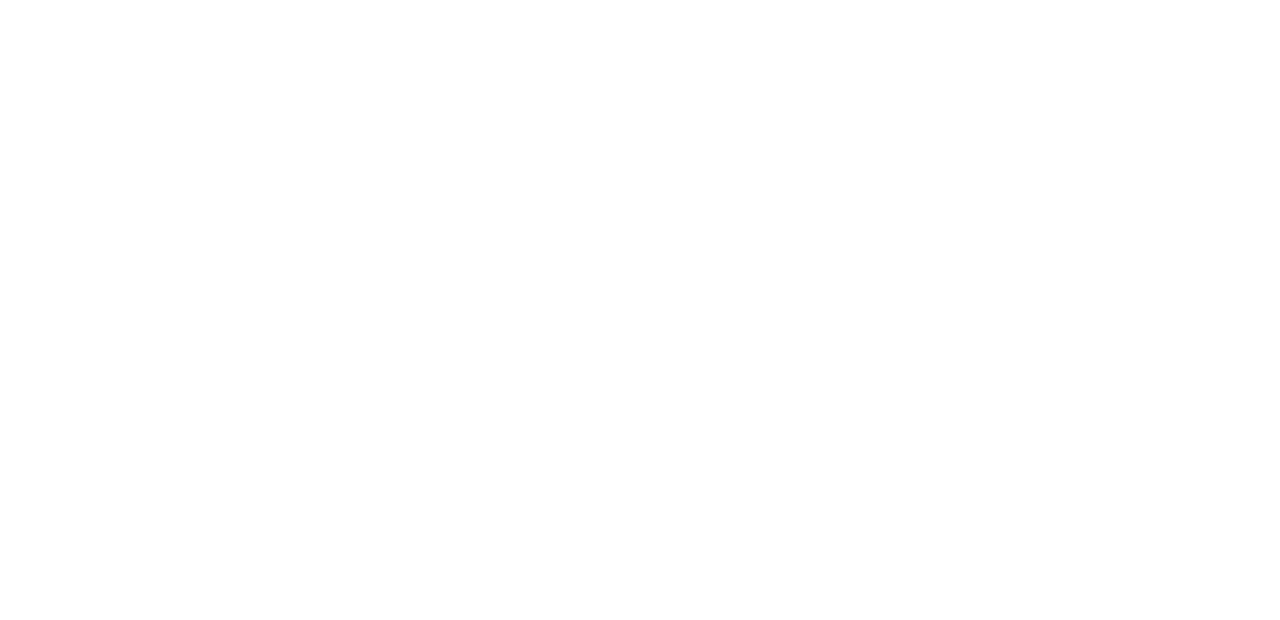
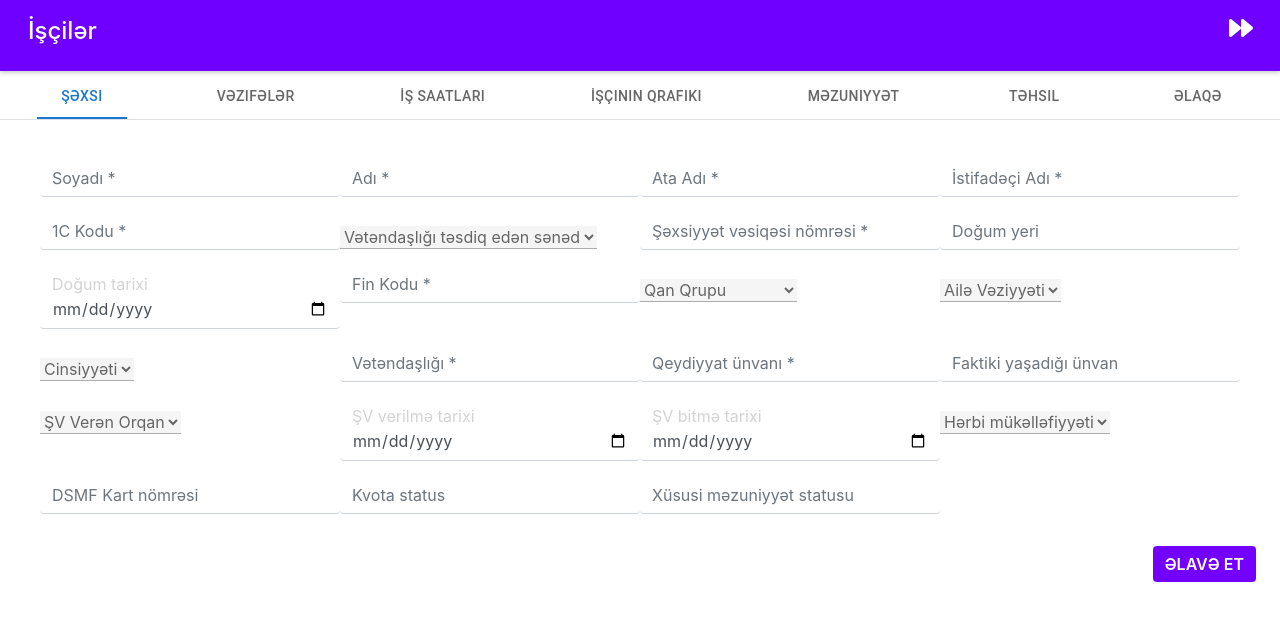
Before and after one commit to yusifmustafa/MyHrProject, a React (Create React App) app: page /edit-user/1 in a window 1280 px wide. Before the commit this address had no page. Shown: the top 620 px of the page. Built offline with nearby package versions, Linux system fonts and the light colour scheme.

Commit message:
searchTab elave etdim,bosh insert'in qarshisini aldim

```diff
--- a/package.json
+++ b/package.json
@@ -11,13 +11,16 @@
     "@testing-library/react": "^13.4.0",
     "@testing-library/user-event": "^13.5.0",
     "bootstrap": "^5.2.0",
+    "formik": "^2.2.9",
     "react": "^18.2.0",
     "react-bootstrap": "^2.5.0",
     "react-dom": "^18.2.0",
     "react-icons": "^4.4.0",
     "react-router-dom": "^6.3.0",
     "react-scripts": "5.0.1",
-    "web-vitals": "^2.1.4"
+    "react-toastify": "^9.0.8",
+    "web-vitals": "^2.1.4",
+    "yup": "^0.32.11"
   },
   "scripts": {
     "start": "react-scripts start",
--- a/src/App.js
+++ b/src/App.js
@@ -5,10 +5,9 @@ import Tablelist from "./components/Tablelist";
 function App() {
   return (
     <Routes>
-
-        <Route path="/" element={<Tablelist />} />
-        <Route path="add-user" element={<Adduser />} />
-
+      <Route path="/" element={<Tablelist />} />
+      <Route path="/add-user" element={<Adduser />} />
+      <Route path="/edit-user/:userId" element={<Adduser />} />
     </Routes>
   );
 }
--- a/src/components/Adduser.css
+++ b/src/components/Adduser.css
@@ -52,3 +52,21 @@ padding-top:1rem;
     transform: rotateY(180deg);
     margin-right: 0.7rem;
 }
+
+
+/* ---------------- */
+
+input[type="date"]:before {
+    color: lightgrey;
+    content: attr(placeholder) !important;
+    margin-right: 0.5em;
+  }
+  input[type="date"]:focus:before {
+    content: 'Doğum tarixi' !important;
+  }
+
+  input::-webkit-outer-spin-button,
+input::-webkit-inner-spin-button {
+  -webkit-appearance: none;
+  margin: 0;
+}
--- a/src/components/Adduser.jsx
+++ b/src/components/Adduser.jsx
@@ -1,4 +1,4 @@
-import React, { useState } from "react";
+import React, { useState, useEffect } from "react";
 import "./Adduser.css";
 import { Tab, Box } from "@mui/material";
 import { TabContext, TabList, TabPanel } from "@mui/lab";
@@ -7,33 +7,38 @@ import Department from "./Department";
 import Education from "./Education";
 import { Link, useParams } from "react-router-dom";
 import { FaBackward } from "react-icons/fa";
+import "react-toastify/dist/ReactToastify.css";
 export const ADD_USER = "ADD_USER";
-export const EDIT_PERSON = "EDIT_PERSON";
 function Adduser() {
   const [form, setForm] = useState({});
-
   const onChange = (e) => {
     setForm({ ...form, [e.target.name]: e.target.value });
   };
 
   const handleOnClick = (e) => {
     const { action, data } = e;
+    if (
+      form.name === "" ||
+      form.surname === "" ||
+      form.username === "" ||
+      form.fathername === ""
+    ) {
+      alert("error");
+      return;
+    }
     if (action === ADD_USER) {
-      data.userId = 0;
-      setForm(data);
-      //  setForm({ userId: 0 });
-      console.log("addUserForm", form);
-      upsertPerson();
-      console.log("setFormData", data);
-    } else if (action === EDIT_PERSON) {
+
+      data.userId = userId !== undefined ? userId : 0;
       setForm(data);
       upsertPerson();
     }
   };
   const [value, setValue] = useState("1");
-  const { userId } = useParams();
-  // console.log("userId: ", userId);
-  const selectedUserId = userId;
+  let { userId } = useParams();
+
+  useEffect(() => {
+    getUserInfoById(userId);
+  }, [userId]);
 
   const handleChange = (event, newValue) => {
     setValue(newValue);
@@ -65,7 +70,7 @@ function Adduser() {
           </Box>
           <TabPanel value="1">
             <Personal
-              userId={selectedUserId}
+              userId={userId}
               onChange={onChange}
               handleOnClick={handleOnClick}
               form={form}
@@ -90,15 +95,15 @@ function Adduser() {
 
   function upsertPerson() {
     let updateData = getDataFromLocalStorage();
-    console.log("upsertForm", form);
+    // form.userId = userId;
     if (form.userId === 0) {
       form.userId = getMaxUserId();
       updateData.push(form);
-      console.log("pushForm", form);
     } else if (form.userId > 0) {
       updateData = (updateData ? updateData : []).map((item) => {
-        if (item.userId === form.userId) return form;
-        else return item;
+        if (item.userId === form.userId) {
+          return form;
+        } else return item;
       });
     }
     if (updateData && typeof updateData === "object") {
@@ -109,9 +114,18 @@ function Adduser() {
     const data = getDataFromLocalStorage();
     let userId = 0;
     (data ? data : []).forEach((item) => {
-      if (item.userId > userId) userId = item.userId;
+      if (parseInt(item.userId) > userId) userId = parseInt(item.userId);
     });
-    return userId + 1;
+    return (userId + 1).toString();
+  }
+
+  function getUserInfoById(userId) {
+    const data = getDataFromLocalStorage();
+    (data ? data : []).forEach((item) => {
+      if (parseInt(item.userId) === parseInt(userId)) {
+        setForm(item);
+      }
+    });
   }
 }
 
--- a/src/components/Personal.jsx
+++ b/src/components/Personal.jsx
@@ -1,7 +1,9 @@
 import React from "react";
 import { ADD_USER } from "./Adduser";
+export const blockInvalidChar = (e) =>
+  ["e", "E", "+", "-", ",", "."].includes(e.key) && e.preventDefault();
 
-function Personal({ userId, handleOnClick, onChange, form }) {
+function Personal({ handleOnClick, onChange, form }) {
   return (
     <div>
       <div className="form">
@@ -94,6 +96,7 @@ function Personal({ userId, handleOnClick, onChange, form }) {
           <input
             name="birthday"
             type="date"
+            // onFocus={(this.type = "date")}
             className="form-control"
             placeholder="Doğum tarixi "
             onChange={onChange}
@@ -112,7 +115,7 @@ function Personal({ userId, handleOnClick, onChange, form }) {
         </div>
         <div className="form-group">
           <select
-          name='bloodgroup'
+            name="bloodgroup"
             className="form-select"
             aria-label="Default select example"
             onChange={onChange}
@@ -201,22 +204,22 @@ function Personal({ userId, handleOnClick, onChange, form }) {
         </div>
         <div className="form-group">
           <input
-          name="docstartdate"
+            name="docstart"
             type="date"
             className="form-control"
             placeholder="ŞV verilmə tarixi "
             onChange={onChange}
-            value={form.docstartdate}
+            value={form.docstart}
           />
         </div>
         <div className="form-group">
           <input
-          name="docenddate"
+            name="docend"
             type="date"
             className="form-control"
             placeholder="ŞV bitmə tarixi "
             onChange={onChange}
-            value={form.docenddate}
+            value={form.docend}
           />
         </div>
         <div className="form-group">
@@ -236,10 +239,12 @@ function Personal({ userId, handleOnClick, onChange, form }) {
           <input
             name="dsmfcardnumber"
             type="number"
+            min="0"
             className="form-control"
             placeholder="DSMF Kart nömrəsi "
             onChange={onChange}
             value={form.dsmfcardnumber}
+            onKeyDown={blockInvalidChar}
           />
         </div>
         <div className="form-group">
--- a/src/components/Tablelist.jsx
+++ b/src/components/Tablelist.jsx
@@ -5,25 +5,31 @@ import { useEffect, useState } from "react";
 
 function Tablelist() {
   const [data, setData] = useState([]);
+  const [searchTab, setSearchTab] = useState("");
+  const uptData = () => {
+    const empData = getDataFromLocalStorage();
+    setData(empData);
+  };
 
   useEffect(() => {
-    loadData();
+    uptData();
   }, []);
-
-  const loadData = () => {
-    const empList = getDataFromLocalStorage();
-    setData(empList);
-  };
-
-
 
 
   return (
     <div className="tablelist">
-      <h3>İşçilərin siyahısı</h3>
+      <h3>İşçilərin siyahısı</h3> <br />
       <Link to="/add-user" className="adduser">
         Əlavə et
       </Link>
+      <input
+        type="search"
+        name="search"
+        placeholder="Axtar..."
+        className="form-control"
+        onChange={(e) => setSearchTab(e.target.value)}
+        style={{ width: "150px", height: "40px" }}
+      />
       <table className="table table-striped">
         <thead>
           <tr className="user-about">
@@ -36,7 +42,11 @@ function Tablelist() {
           </tr>
         </thead>
         <tbody>
-          {(data ? data : []).map((item) => {
+          {(data ? data : [])
+
+            .filter((item) => item.name?.includes(searchTab))
+
+            .map((item) => {
               return (
                 <tr key={item.userId}>
                   <td>{item.userId}</td>
@@ -47,7 +57,10 @@ function Tablelist() {
                   <td>{item.department}</td>
                   <td>
                     <div className="edit-button">
-                    <Link to={`/edit-user/${item.userId}`} className="adduser">
+                      <Link
+                        to={`/edit-user/${item.userId}`}
+                        className="adduser"
+                      >
                         <FaPen />
                       </Link>
                     </div>
@@ -80,7 +93,7 @@ function Tablelist() {
     let data = getDataFromLocalStorage();
     data = data.filter((item) => item.userId !== userId);
     localStorage.setItem("data", JSON.stringify(data));
-    loadData();
+    uptData();
   }
 }
 
```
Also changed, not shown: src/components/Tablelist.css (line endings or trailing spaces), 1 other file (tests, documents, lock files or other folders). Lines whose indentation alone changed are shown as unchanged.
